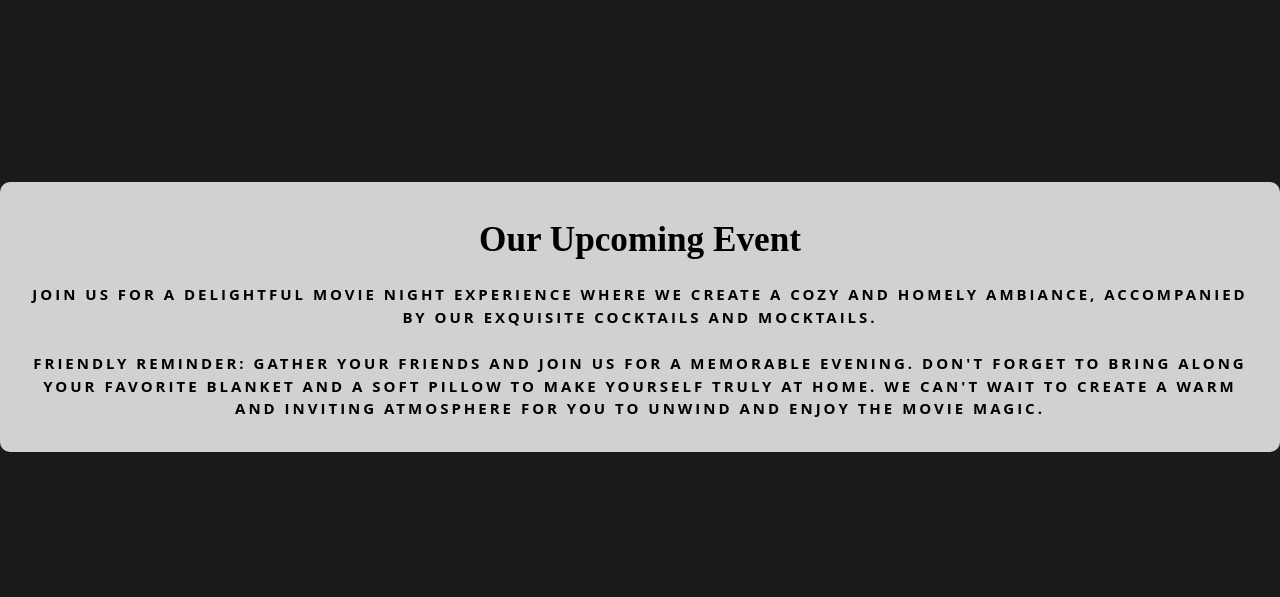
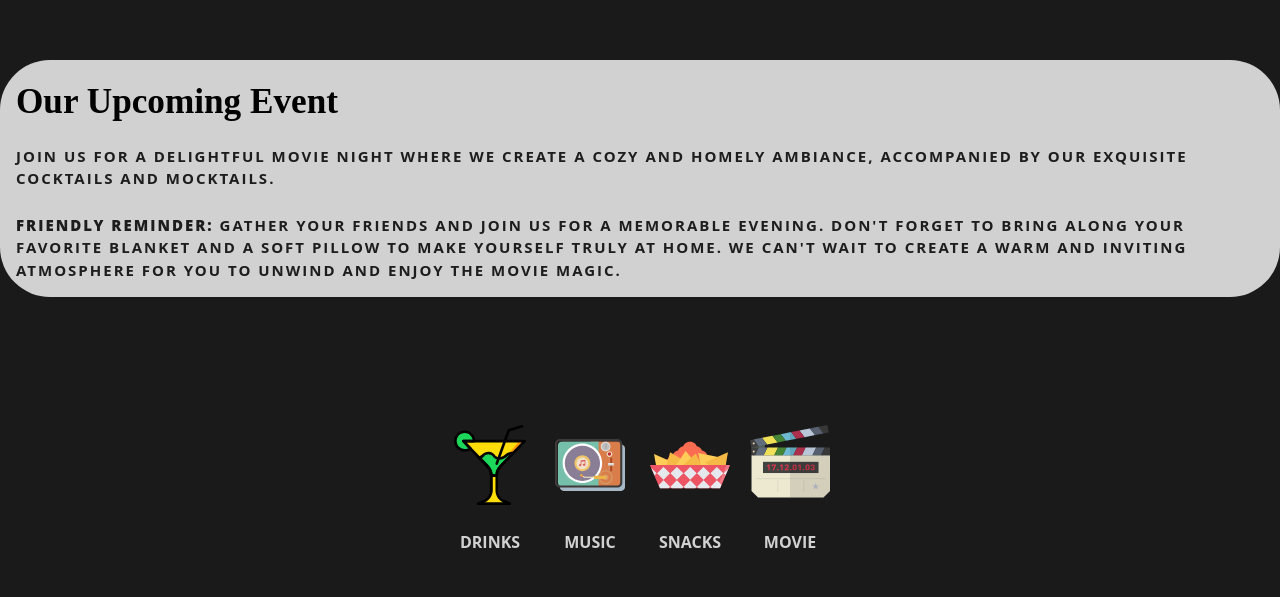
Before and after one commit to prakevents/cocktail, a website: page index.html in a window 1280 px wide. Shown: the part 883-1480 px from the top of the page. Drawn offline with Linux system fonts and the light colour scheme; no server answers.

Commit message:
new commit

```diff
--- a/index.html
+++ b/index.html
@@ -23,9 +23,9 @@
         <a href="index.html" class="logo">Cocktail Events</a>
         <div class="nav-links">
             <ul>
-                <li><a href="#child2">Cocktails</a></li>
+                <li><a href="#child3">Cocktails</a></li>
                 <li><a href="#child4">Mocktails</a></li>
-                <li><a href="#child3">About Us</a></li>
+                <li><a href="#child2">About Event</a></li>
                 <li><a href="#">Contact</a></li>
                 <li><a id="signout">Sign Out</a></li>
                 <li class="active"><a href="../src/signup.html">Book Now</a></li>
@@ -53,17 +53,35 @@
             <div class="text-section">
                 <h1> Our Upcoming Event</h1>
 
-                <p>Join us for a delightful movie night experience where we create a cozy and homely ambiance,
+                <p>Join us for a delightful movie night where we create a cozy and homely ambiance,
                     accompanied
                     by our exquisite cocktails and mocktails.</p><br>
 
-                <p><span>Friendly Reminder:<span>
+                <p><strong>Friendly Reminder:</strong>
 
-                            Gather your friends and join us for a memorable evening. Don't forget to bring along your
-                            favorite
-                            blanket and a soft pillow to make yourself truly at home. We can't wait to create a warm and
-                            inviting
-                            atmosphere for you to unwind and enjoy the movie magic.</p>
+                    Gather your friends and join us for a memorable evening. Don't forget to bring along your
+                    favorite
+                    blanket and a soft pillow to make yourself truly at home. We can't wait to create a warm and
+                    inviting
+                    atmosphere for you to unwind and enjoy the movie magic.</p>
+            </div>
+            <div class="icons-event">
+                <div class="icons-image reveal2">
+                    <img src="./src/img/cocktail-drink-svgrepo-com.svg">
+                    <h3>DRINKS</h3>
+                </div>
+                <div class="icons-image reveal2">
+                    <img src="./src/img/music-svgrepo-com.svg">
+                    <h3>MUSIC</h3>
+                </div>
+                <div class="icons-image reveal2">
+                    <img src="./src/img/nachos-svgrepo-com.svg">
+                    <h3>SNACKS</h3>
+                </div>
+                <div class="icons-image reveal2">
+                    <img src="./src/img/movie-clapperboard-part-2-svgrepo-com.svg">
+                    <h3>MOVIE</h3>
+                </div>
             </div>
 
         </div>
--- a/src/css/style.css
+++ b/src/css/style.css
@@ -15,10 +15,10 @@
 }
 
 .text-section {
-    text-align: center;
-    padding: 2rem;
+    text-align: left;
+    padding: 1rem;
     background-color: rgba(255, 255, 255, 0.8);
-    border-radius: 10px;
+    border-radius: 50px;
   }
 
   .text-section h1 {
@@ -31,11 +31,11 @@
 
   .text-section p {
     font-family: 'Open Sans', sans-serif;
-    letter-spacing: 3px;
+    letter-spacing: 2px;
     font-size: 15px;
     text-transform: uppercase;
     margin: 0;
-    color: black;
+    color: #1d1d1d;
     font-weight: 700;
 
 
@@ -130,7 +130,7 @@ body{
 
 }
 .navbar .logo{
-    font-size: 1.5rem;
+    font-size: 1.2rem;
     font-weight: bold;
     font-family: 'Playfair Display', serif;
     color: #f1b211;
@@ -302,7 +302,8 @@ h2{
 
 
 .scroll>.parallax:nth-child(2) {
-
+    display: flex;
+    gap: 8rem;
 }
 
 .scroll>.parallax:nth-child(3) {
@@ -316,19 +317,34 @@ h2{
 }
 
 
+
+
+
 .reveal {
     position: relative;
     transform: translateY(150px);
     opacity: 0;
-    transition: all 2s ease;
+    transition: all 1s ease;
     filter:blur(8px)
 
+}
 
 
-
-}
 .reveal.active{
     transform: translateY(0px);
+    opacity: 1;
+    filter:blur(0)
+}
+
+.reveal2 {
+    transform: translateX(-100%);
+    opacity: 0;
+    transition: all 1s ease;
+    filter:blur(5px)
+}
+
+.reveal2.active{
+    transform: translateX(0px);
     opacity: 1;
     filter:blur(0)
 }
@@ -779,3 +795,46 @@ line-height: 3rem;
 .socials a:hover i{
 color: aqua;
 }
+
+.icons-event{
+    display: flex;
+    flex-wrap: wrap;
+    justify-content: center;
+    align-items: center;
+    gap: 20px;
+
+
+}
+.icons-image{
+    width: 5rem;
+    display: flex;
+  flex-direction: column;
+  align-items: center;
+  justify-content: center;
+  text-align: center;
+  gap:15px;
+  margin-bottom: 20px;
+
+}
+.icons-image:nth-child(2){
+transition-delay:200ms;
+}
+.icons-image:nth-child(3){
+    transition-delay: 400ms;
+}
+.icons-image:nth-child(4){
+    transition-delay: 600ms;
+
+}
+
+.icons-image h3 {
+    margin-top: 10px;
+    color: #d1d1d1;
+  }
+  @media screen and (max-width: 768px) {
+    .icons-event {
+      align-items: center;
+      gap: 10px;
+    }
+
+  }
--- a/src/index.js
+++ b/src/index.js
@@ -131,7 +131,7 @@ if (window.location.pathname.includes('index.html')) {
 
   window.addEventListener('scroll', reveal)
   function reveal() {
-    var reveals = document.querySelectorAll('.reveal');
+    var reveals = document.querySelectorAll('.reveal,.reveal2');
 
     for (var i = 0; i < reveals.length; i++) {
       var windowheight = window.innerHeight;
@@ -151,13 +151,6 @@ if (window.location.pathname.includes('index.html')) {
   /* */
 
 
-  const parallaxEff = document.getElementById('para-eff');
-
-  window.addEventListener('scroll', (e) => {
-    let offset = window.pageYOffset;
-    parallaxEff.style.backgroundPositionY = offset * 0.7 + "px";
-
-  })
 
   // carausel1
   const moveLeftBtn = document.getElementById('moveLeft');
```
Also changed, not shown: src/booking.html (+1 -1 lines), dist/bundle.js, src/img/music-svgrepo-com.svg (added), src/img/nachos-svgrepo-com.svg (added), src/img/party-popper-svgrepo-com.svg (deleted), src/img/person-team-svgrepo-com (1).svg (deleted), src/img/ticket-svgrepo-com.svg (deleted).
